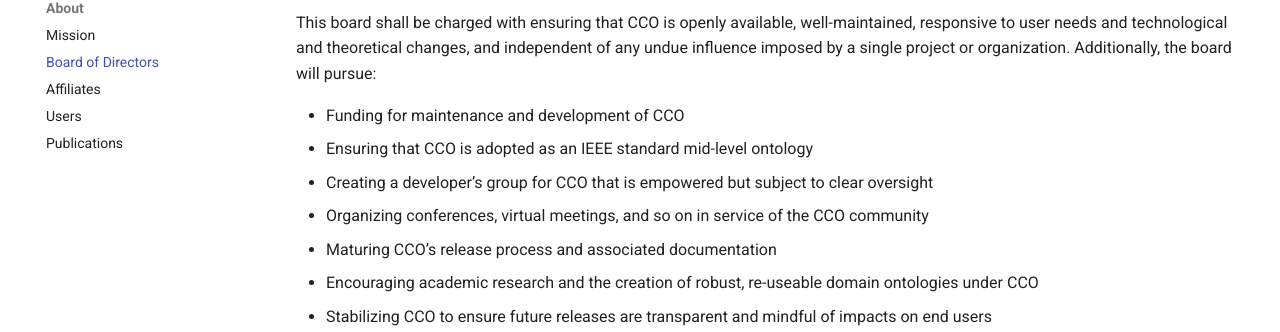
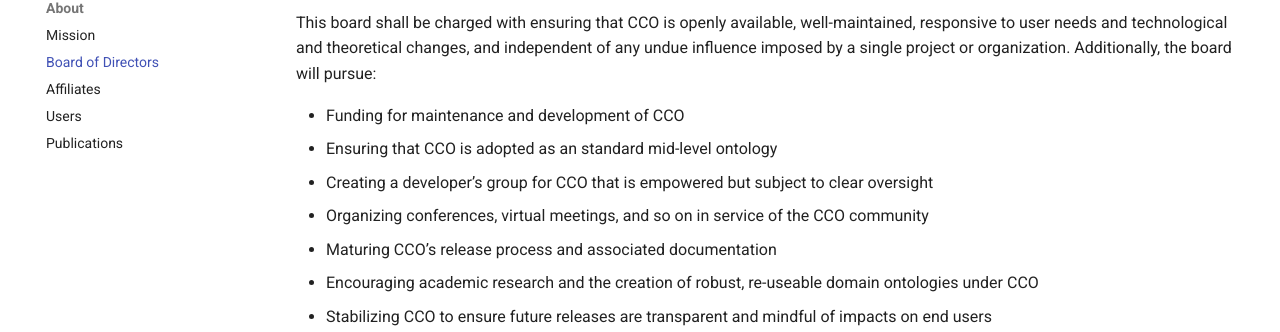
Before and after one commit to CommonCoreOntology/cco-webpage, an MkDocs documentation site: the page built from docs/board.md, in a window 1280 px wide and 900 px high, scrolled down 436 px. Shown: the part 121-453 px from the top of the window. Built offline with MkDocs 1.6.1 and Material for MkDocs 9.7.7, drawn with Linux system fonts in a browser that asks for light colours; comment, search, counter and statistics services are not loaded.

Commit message:
Update board.md
Removed "IEEE"

```diff
--- a/docs/board.md
+++ b/docs/board.md
@@ -52,7 +52,7 @@
     </p>
     <ul>
         <li>Funding for maintenance and development of CCO</li>
-        <li>Ensuring that CCO is adopted as an IEEE standard mid-level ontology</li>
+        <li>Ensuring that CCO is adopted as an standard mid-level ontology</li>
         <li>Creating a developer’s group for CCO that is empowered but subject to clear oversight</li>
         <li>Organizing conferences, virtual meetings, and so on in service of the CCO community</li>
         <li>Maturing CCO’s release process and associated documentation</li>
```
